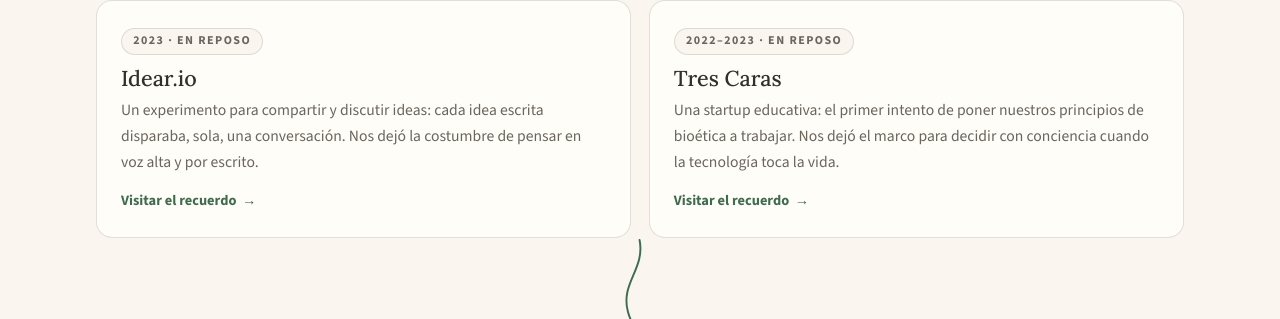
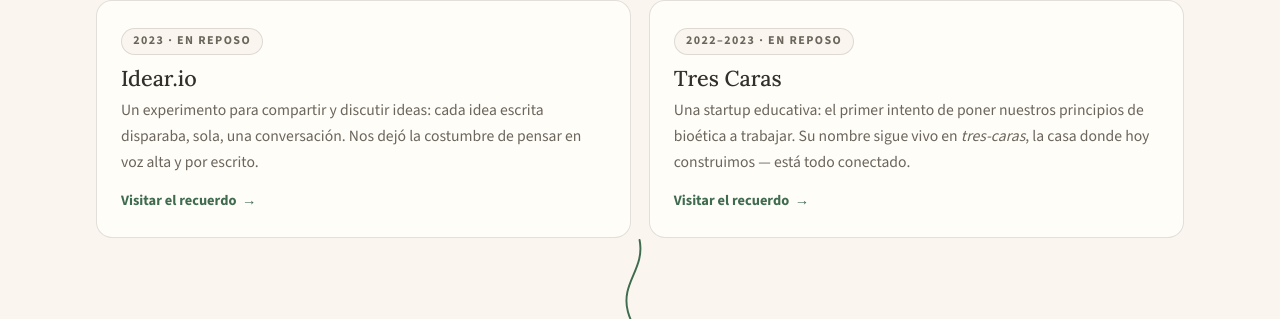
Before and after one commit to Hey-Human/hey-human.github.io, a Jekyll site: the page built from index.html, in a window 1280 px wide and 900 px high, scrolled down 1781 px. Shown: the part 161-480 px from the top of the window. Built offline with Jekyll 4.4.1, drawn with Linux system fonts in a browser that asks for light colours.

Commit message:
tres caras: su nombre sigue vivo en la org actual — está todo conectado
Co-Authored-By: Claude Fable 5 <noreply@anthropic.com>

```diff
--- a/index.html
+++ b/index.html
@@ -292,7 +292,7 @@
         <a class="tarjeta" href="https://hey-human.github.io/tres-caras/">
           <span class="anio">2022–2023 · en reposo</span>
           <h3>Tres Caras</h3>
-          <p>Una startup educativa: el primer intento de poner nuestros principios de bioética a trabajar. Nos dejó el marco para decidir con conciencia cuando la tecnología toca la vida.</p>
+          <p>Una startup educativa: el primer intento de poner nuestros principios de bioética a trabajar. Su nombre sigue vivo en <em>tres-caras</em>, la casa donde hoy construimos — está todo conectado.</p>
           <span class="ir">Visitar el recuerdo</span>
         </a>
       </div>
```
